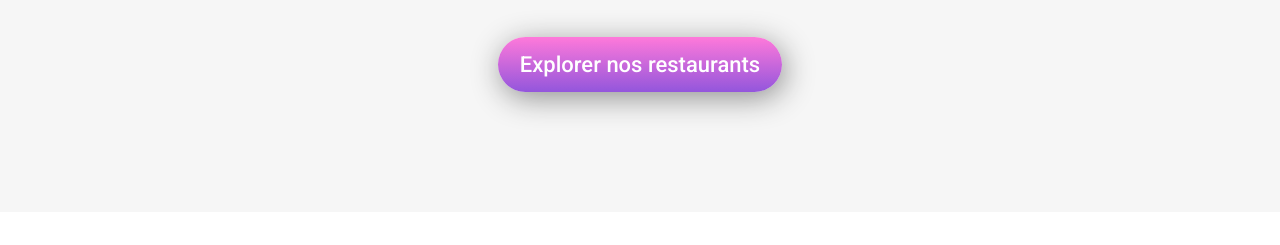
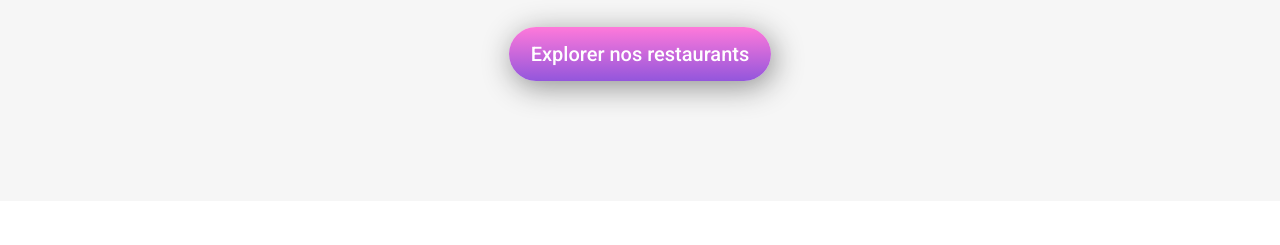
Before and after one commit to Mookh04/Mookh04.github.io, a website: page index.html in a window 1280 px wide. Shown: the part 319-564 px from the top of the page. Drawn offline with Linux system fonts and the light colour scheme; a web font is replaced by a local one.

Commit message:
correction format responsive et animation

```diff
--- a/scss/main.scss
+++ b/scss/main.scss
@@ -3,6 +3,7 @@
 @import"./utils/map.scss";
 @import "./base/typography";
 @import "./utils/keyframes";
+@import "./base/global";
 @import "./layout/header";
 @import "./layout/section-locate";
 @import "./layout/menu";
```
Also changed, not shown: css/style.css, 1 other file.
